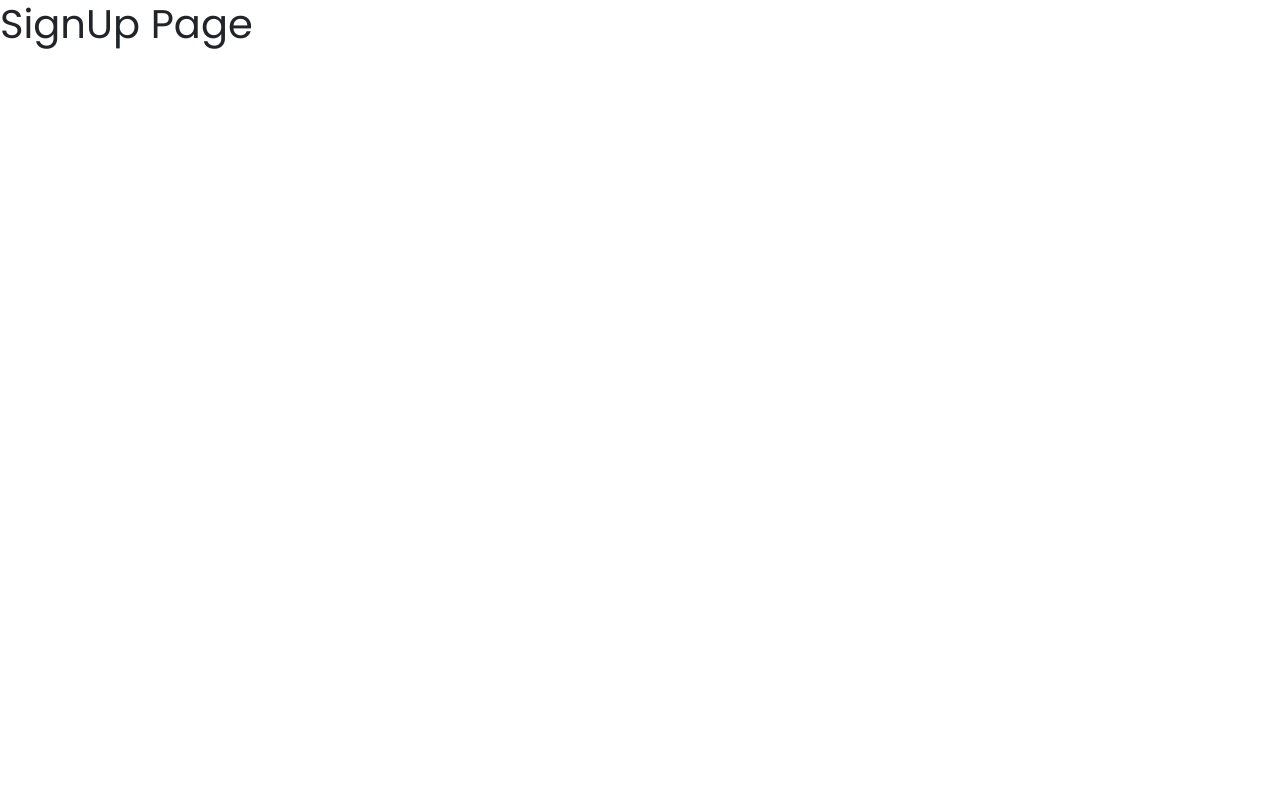
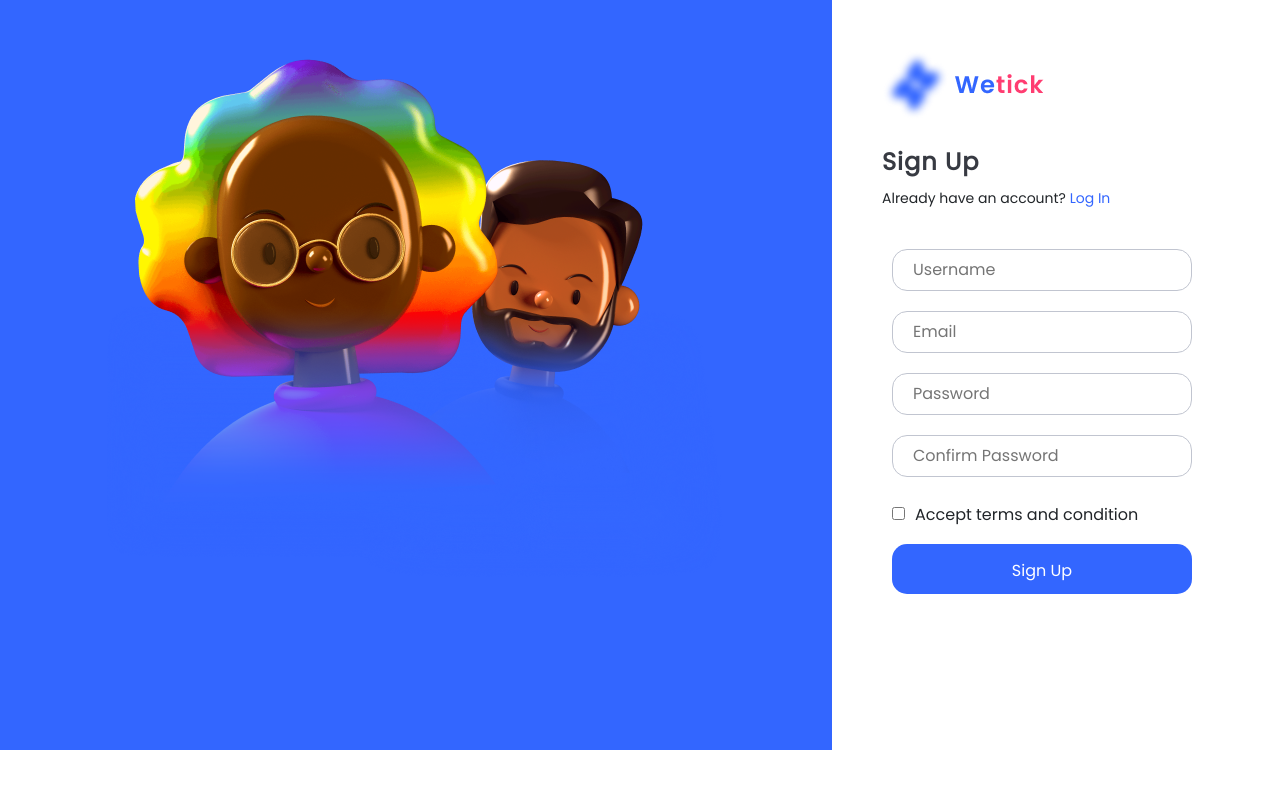
Before and after one commit to ahmaddhohirazhari/Next-Event-Organizing-Frontend, a React (Create React App) app: page /signup in a window 1280 px wide. Shown: the top 800 px of the page. Built offline with nearby package versions, Linux system fonts and the light colour scheme.

Commit message:
add slicing sign up

```diff
--- /dev/null
+++ b/src/components/EventByCategory/index.css
@@ -0,0 +1,27 @@
+.Event_By_Category {
+  height: 800px;
+  margin-bottom: 50px;
+}
+.list_category a {
+  color: #c1c5d0;
+  text-decoration: none;
+}
+.list_category li {
+  list-style: none;
+}
+
+.card_image_by_category {
+  margin-top: -160px;
+  background-color: #3366ff;
+  height: 160px;
+  border-bottom-left-radius: 40px;
+  border-bottom-right-radius: 40px;
+}
+.card_img_category {
+  margin-top: -120px;
+  width: 260px;
+  background-color: transparent;
+
+  border: 0px;
+  border-radius: 40px;
+}
--- /dev/null
+++ b/src/components/EventByCategory/index.jsx
@@ -0,0 +1,127 @@
+import React from "react";
+import "./index.css";
+import event1 from "../../assets/img/event.png";
+import attends from "../../assets/img/avatarevent.png";
+
+export default function EventByCategory() {
+  return (
+    <section id="Event_By_Category mb-5">
+      <div className="container text-center Event_By_Category ">
+        <div className="text-center">
+          <button className="button_event">Category</button>
+          <h3 className="mb-5">Browse Events By Category</h3>
+        </div>
+        <div>
+          <ul className="d-flex justify-content-center list_category gap-5">
+            <li>
+              <a href="#">Music</a>
+            </li>
+            <li>
+              <a href="#">Arts</a>
+            </li>
+            <li>
+              <a href="#">Outdoors</a>
+            </li>
+            <li>
+              <a href="#">Whorkshop</a>
+            </li>
+            <li>
+              <a href="#">Sport</a>
+            </li>
+            <li>
+              <a href="#">Festival</a>
+            </li>
+            <li>
+              <a href="#">Fashion</a>
+            </li>
+          </ul>
+        </div>
+        <div className="container_event d-flex justify-content-center gap-4 mt-5">
+          <button
+            className="btn event_button_back"
+            type="submit"
+            id="button-addon2"
+          >
+            <svg
+              xmlns="http://www.w3.org/2000/svg"
+              width="40"
+              height="40"
+              fill="currentColor"
+              className="bi bi-arrow-right-square-fill "
+              viewBox="0 0 16 16"
+            >
+              <path d="M0 14a2 2 0 0 0 2 2h12a2 2 0 0 0 2-2V2a2 2 0 0 0-2-2H2a2 2 0 0 0-2 2v12zm4.5-6.5h5.793L8.146 5.354a.5.5 0 1 1 .708-.708l3 3a.5.5 0 0 1 0 .708l-3 3a.5.5 0 0 1-.708-.708L10.293 8.5H4.5a.5.5 0 0 1 0-1z" />
+            </svg>
+          </button>
+          <div className="card  ">
+            <img
+              src={event1}
+              className="card-img-top event_image"
+              alt="event1"
+            />
+            <div className="card_image_by_category">
+              <div className="card-body card_img_category text-start text-white">
+                <br />
+                <p className="card-text card_text_event mt-5">
+                  Wed, 15 Nov, 4:00 PM
+                </p>
+                <h5 className="card-title  ">Sights & Sounds Exhibition</h5>
+                <img className="mt-4" src={attends} alt="" />
+              </div>
+            </div>
+          </div>
+          <div className="card  ">
+            <img
+              src={event1}
+              className="card-img-top event_image"
+              alt="event1"
+            />
+            <div className="card_image_by_category">
+              <div className="card-body card_img_category text-start text-white">
+                <br />
+                <p className="card-text card_text_event mt-5">
+                  Wed, 15 Nov, 4:00 PM
+                </p>
+                <h5 className="card-title  ">Sights & Sounds Exhibition</h5>
+                <img className="mt-4" src={attends} alt="" />
+              </div>
+            </div>
+          </div>
+          <div className="card  ">
+            <img
+              src={event1}
+              className="card-img-top event_image"
+              alt="event1"
+            />
+            <div className="card_image_by_category">
+              <div className="card-body card_img_category text-start text-white">
+                <br />
+                <p className="card-text card_text_event mt-5">
+                  Wed, 15 Nov, 4:00 PM
+                </p>
+                <h5 className="card-title  ">Sights & Sounds Exhibition</h5>
+                <img className="mt-4" src={attends} alt="" />
+              </div>
+            </div>
+          </div>
+          <button
+            className="btn "
+            type="submit"
+            id="button-addon2 event_button_next"
+          >
+            <svg
+              xmlns="http://www.w3.org/2000/svg"
+              width="40"
+              height="40"
+              fill="blue"
+              className="bi bi-arrow-right-square-fill "
+              viewBox="0 0 16 16"
+            >
+              <path d="M0 14a2 2 0 0 0 2 2h12a2 2 0 0 0 2-2V2a2 2 0 0 0-2-2H2a2 2 0 0 0-2 2v12zm4.5-6.5h5.793L8.146 5.354a.5.5 0 1 1 .708-.708l3 3a.5.5 0 0 1 0 .708l-3 3a.5.5 0 0 1-.708-.708L10.293 8.5H4.5a.5.5 0 0 1 0-1z" />
+            </svg>
+          </button>
+        </div>
+      </div>
+    </section>
+  );
+}
--- a/src/components/Footer/index.css
+++ b/src/components/Footer/index.css
@@ -1,7 +1,3 @@
-.footer__desc {
-  font-size: 20px;
-  font-weight: bold;
-}
 .logo_footer {
   height: 50px;
 }
--- /dev/null
+++ b/src/components/SignupBanner/index.css
@@ -0,0 +1,80 @@
+#signup {
+  width: 100%;
+  height: 750px;
+  display: flex;
+  margin-bottom: 50px;
+}
+
+.sign_up {
+  position: relative;
+  width: 65%;
+  height: 100%;
+  background-color: #3366ff;
+}
+.banner_image_signup {
+  position: relative;
+  margin-top: 50px;
+}
+.signup_text {
+  font-family: "Poppins";
+  font-style: normal;
+  font-weight: 600;
+  font-size: 24px;
+  line-height: 36px;
+  /* identical to box height */
+
+  letter-spacing: 1px;
+
+  color: #373a42;
+}
+.signup_text2 {
+  font-style: normal;
+  font-weight: 400;
+  font-size: 14px;
+  line-height: 21px;
+}
+.form_signup a {
+  color: #3366ff;
+  text-decoration: none;
+}
+
+.form_signup {
+  position: relative;
+  padding: 50px 50px;
+  justify-content: center;
+}
+.form_input_signup {
+  margin-top: 30px;
+}
+.form_input_signup_1 {
+  margin-top: 20px;
+  box-sizing: border-box;
+  padding: 20px;
+  position: relative;
+  width: 300px;
+  height: 20px;
+  margin: 10px;
+
+  border: 1px solid #c1c5d0;
+  border-radius: 15px;
+}
+.checkbox_signup {
+  margin: 20px 10px;
+}
+.submit_signup {
+  box-sizing: border-box;
+  width: 300px;
+  height: 50px;
+  border: none;
+  color: white;
+  padding: 15px 32px;
+  text-align: center;
+  text-decoration: none;
+
+  font-size: 16px;
+  margin: 4px 10px;
+  cursor: pointer;
+
+  border-radius: 15px;
+  background: #3366ff;
+}
--- /dev/null
+++ b/src/components/SignupBanner/index.jsx
@@ -0,0 +1,62 @@
+import React from "react";
+import "./index.css";
+import banner from "../../assets/img/banner-signup.png";
+import logo from "../../assets/img/logo.png";
+
+export default function SignupBanner() {
+  return (
+    <section id="signup">
+      <div className="sign_up text-center">
+        <img className="banner_image_signup" src={banner} alt="banner" />
+      </div>
+
+      <div className="form_signup">
+        <img src={logo} alt="logo" />
+        <br />
+        <br />
+        <h2 className="signup_text">Sign Up</h2>
+        <h3 className="signup_text2">
+          Already have an account? <a href="./login.html"> Log In</a>
+        </h3>
+        <form className="form_input_signup" action="input">
+          <input
+            className="form_input_signup_1"
+            type="text"
+            placeholder="Username"
+          />
+          <br />
+          <input
+            className="form_input_signup_1"
+            type="email"
+            placeholder="Email"
+          />
+          <br />
+          <input
+            className="form_input_signup_1"
+            type="password"
+            placeholder="Password"
+          />
+          <br />
+          <input
+            className="form_input_signup_1"
+            type="password"
+            placeholder="Confirm Password"
+          />
+          <br />
+        </form>
+        <input
+          className="checkbox_signup"
+          type="checkbox"
+          id="terms"
+          name="terms"
+          value="true"
+        />
+        <label htmlFor="terms"> Accept terms and condition</label>
+        <br />
+        <a href="./Sign-In.html">
+          <input className="submit_signup" type="submit" value="Sign Up" />
+        </a>
+      </div>
+    </section>
+  );
+}
--- a/src/pages/LandingPage/index.jsx
+++ b/src/pages/LandingPage/index.jsx
@@ -4,6 +4,7 @@ import Header from "../../components/Header";
 import Banner from "../../components/Banner";
 import EventByDate from "../../components/EventByDate";
 import EventByLocation from "../../components/EventByLocation";
+import EventByCategory from "../../components/EventByCategory";
 import Footer from "../../components/Footer";
 
 function Landing() {
@@ -17,6 +18,7 @@ function Landing() {
       <Banner />
       <EventByDate />
       <EventByLocation />
+      <EventByCategory />
 
       {/* END MAIN */}
 
--- /dev/null
+++ b/src/pages/Signup/index.css
@@ -0,0 +1,3 @@
+#SignUp {
+  background-color: antiquewhite;
+}
--- a/src/pages/Signup/index.jsx
+++ b/src/pages/Signup/index.jsx
@@ -1,7 +1,13 @@
+import "./index.css";
+
+import SignupBanner from "../../components/SignupBanner";
+import Footer from "../../components/Footer";
+
 function Signup() {
   return (
     <div>
-      <h1>SignUp Page</h1>
+      <SignupBanner />
+      <Footer />
     </div>
   );
 }
```
Also changed, not shown: src/assets/img/banner-signup.png (added), 1 other file (tests, documents, lock files or other folders).
